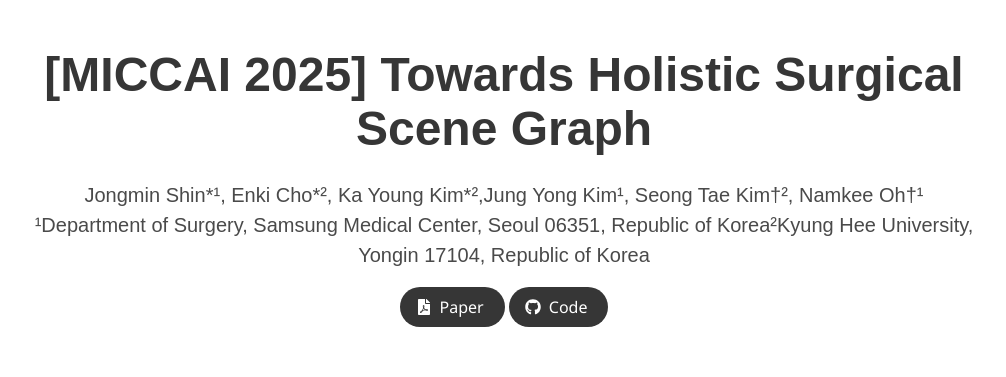
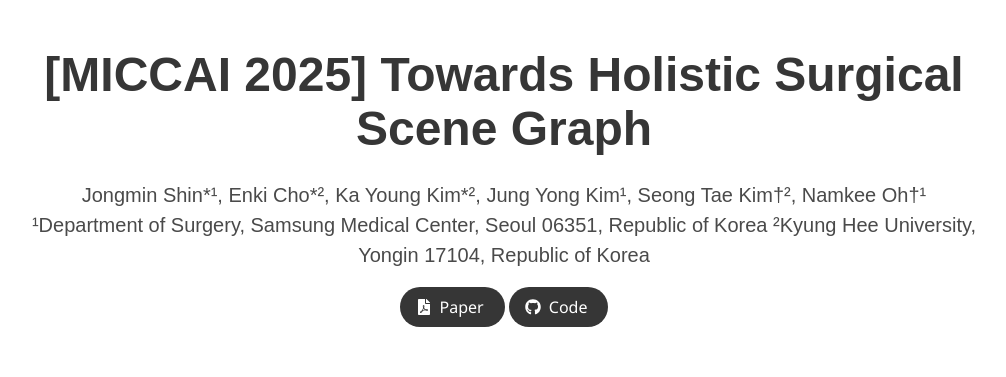
Before and after one commit to ailab-kyunghee/SSG-Com, a Jekyll site: the page built from index.md, in a window 1280 px wide and 900 px high. Shown: the top 377 px of the window, without its empty margins (136-1142 px from the left). Built offline with Jekyll 4.4.1, drawn with Linux system fonts in a browser that asks for light colours; some web fonts are replaced.

Commit message:
Update index.md

```diff
--- a/index.md
+++ b/index.md
@@ -3,12 +3,12 @@ layout: project_page
 permalink: /
 
 title: "[MICCAI 2025] Towards Holistic Surgical Scene Graph"
-authors:
-    - Jongmin Shin*¹, Enki Cho*², Ka Young Kim*²,
-    - Jung Yong Kim¹, Seong Tae Kim†², Namkee Oh†¹
-affiliations:
-    - ¹Department of Surgery, Samsung Medical Center, Seoul 06351, Republic of Korea
-    - ²Kyung Hee University, Yongin 17104, Republic of Korea
+authors: |
+    Jongmin Shin*¹, Enki Cho*², Ka Young Kim*²,
+    Jung Yong Kim¹, Seong Tae Kim†², Namkee Oh†¹
+affiliations: |
+    ¹Department of Surgery, Samsung Medical Center, Seoul 06351, Republic of Korea
+    ²Kyung Hee University, Yongin 17104, Republic of Korea
 paper: https://arxiv.org/pdf/2507.15541
 # video: https://www.youtube.com/results?search_query=turing+machine
 code: https://github.com/ailab-kyunghee/SSG-Com
```
